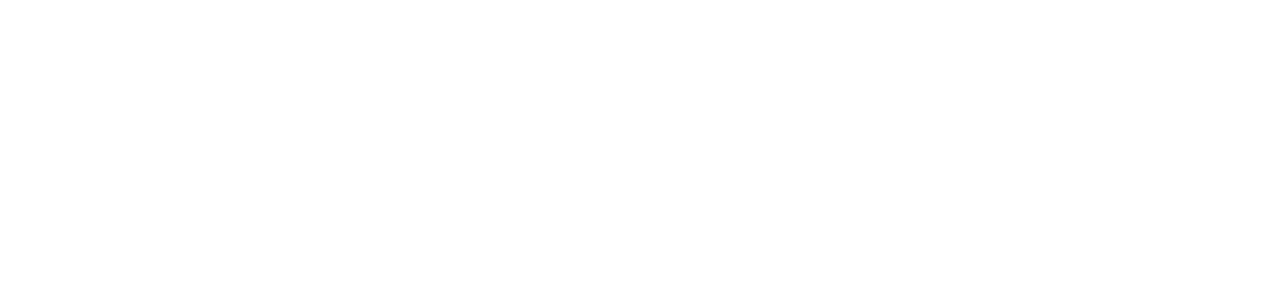
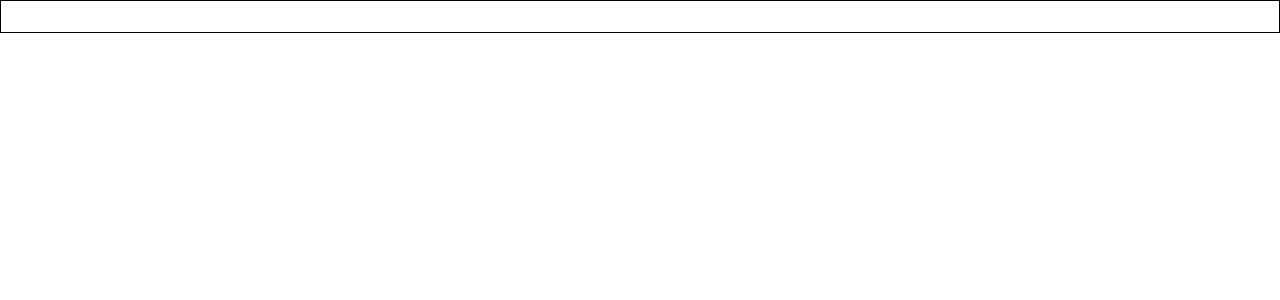
Before and after one commit to besh/handsome, a React (Create React App) app: page / in a window 1280 px wide. Shown: the top 300 px of the page. Built offline with nearby package versions, Linux system fonts and the light colour scheme.

Commit message:
UX nerf: display input border always

```diff
--- a/src/components/Input/Input.module.scss
+++ b/src/components/Input/Input.module.scss
@@ -16,11 +16,6 @@
   border: $border-width solid $primary-color;
   color: $secondary-color;
   outline: none;
-
-  &:hover,
-  &:focus {
-    border-color: transparent;
-  }
 
   &:focus + .label {
     opacity: 0;
```
